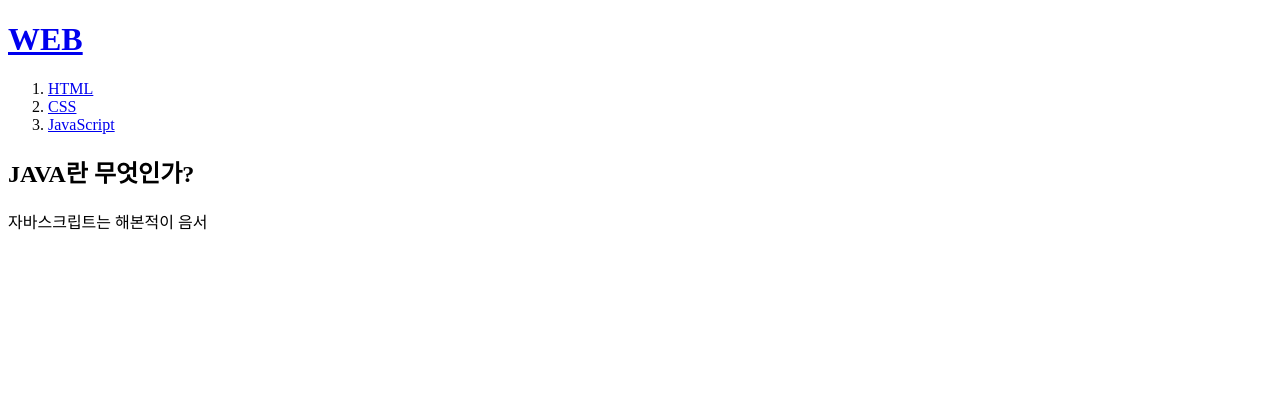
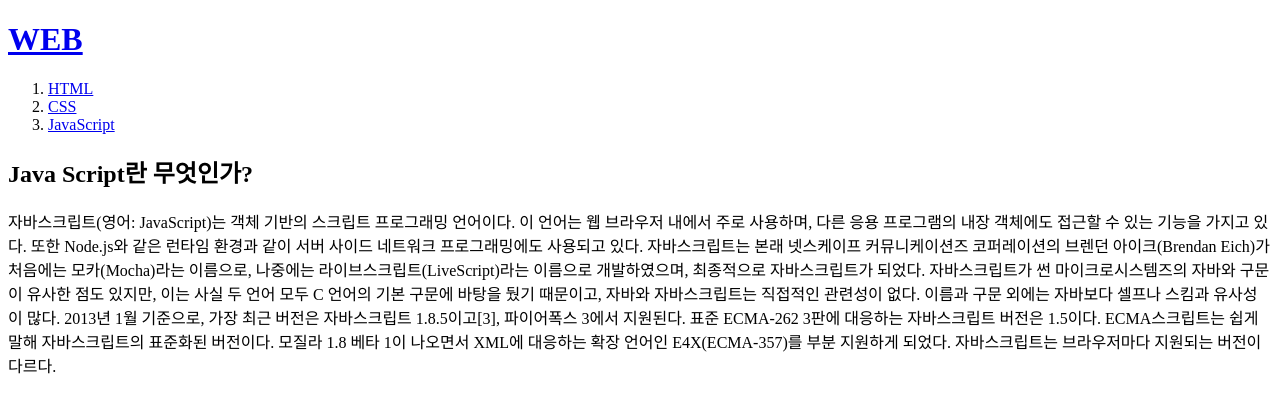
Before and after one commit to c-es/web1, a plain HTML site: page 3.html in a window 1280 px wide. Drawn offline with Linux system fonts and the light colour scheme.

Commit message:
Add files via upload

```diff
--- a/3.html
+++ b/3.html
@@ -11,7 +11,9 @@
     <li><a href="2.html">CSS</a></li>
     <li><a href="3.html">JavaScript</a></li>
   </ol>
-  <h2>JAVA란 무엇인가?</h2>
-  <p>자바스크립트는 해본적이 음서</p>
+  <h2>Java Script란 무엇인가?</h2>
+  <p>자바스크립트(영어: JavaScript)는 객체 기반의 스크립트 프로그래밍 언어이다. 이 언어는 웹 브라우저 내에서 주로 사용하며, 다른 응용 프로그램의 내장 객체에도 접근할 수 있는 기능을 가지고 있다. 또한 Node.js와 같은 런타임 환경과 같이 서버 사이드 네트워크 프로그래밍에도 사용되고 있다. 자바스크립트는 본래 넷스케이프 커뮤니케이션즈 코퍼레이션의 브렌던 아이크(Brendan Eich)가 처음에는 모카(Mocha)라는 이름으로, 나중에는 라이브스크립트(LiveScript)라는 이름으로 개발하였으며, 최종적으로 자바스크립트가 되었다. 자바스크립트가 썬 마이크로시스템즈의 자바와 구문이 유사한 점도 있지만, 이는 사실 두 언어 모두 C 언어의 기본 구문에 바탕을 뒀기 때문이고, 자바와 자바스크립트는 직접적인 관련성이 없다. 이름과 구문 외에는 자바보다 셀프나 스킴과 유사성이 많다.
+
+2013년 1월 기준으로, 가장 최근 버전은 자바스크립트 1.8.5이고[3], 파이어폭스 3에서 지원된다. 표준 ECMA-262 3판에 대응하는 자바스크립트 버전은 1.5이다. ECMA스크립트는 쉽게 말해 자바스크립트의 표준화된 버전이다. 모질라 1.8 베타 1이 나오면서 XML에 대응하는 확장 언어인 E4X(ECMA-357)를 부분 지원하게 되었다. 자바스크립트는 브라우저마다 지원되는 버전이 다르다.</p>
 </body>
 </html>
```
Also changed, not shown: 2.html (+5 -1 lines).
